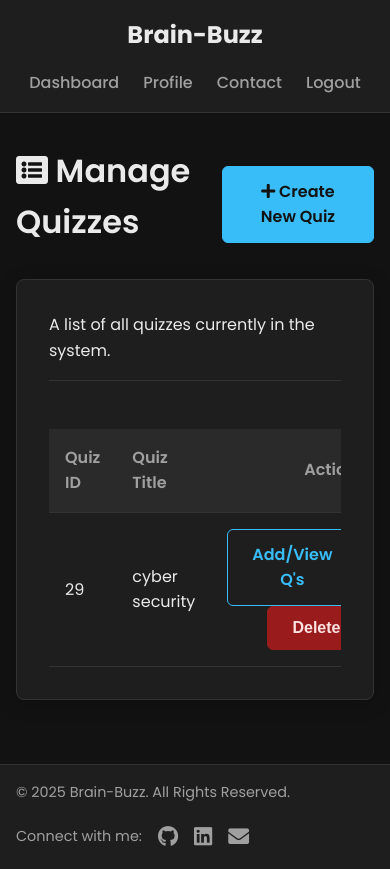
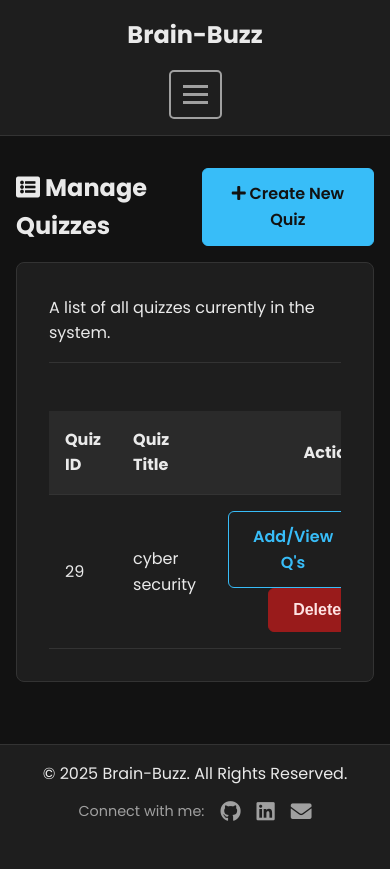
Before and after one commit to Prathamshettyy/Brain-Buzz, a PHP site: page /quizlist.php in a window 390 px wide. After the commit the page ends 821 px from the top, so only its background shows below. Run offline with PHP 8.4, Linux system fonts and the light colour scheme; a user stored in the database is signed in; data comes from the database, SQL or seed files in the repository; some libraries are stand-ins or nearby versions.

Commit message:
Refactor footer and header styles for improved responsiveness; add mobile navigation toggle and enhance visual effects on buttons and cards.

```diff
--- a/footer.php
+++ b/footer.php
@@ -20,16 +20,16 @@
     <style>
         .site-footer .container {
             display: flex;
-            justify-content: space-between;
-            align-items: center;
-            flex-wrap: wrap; /* Allows wrapping on smaller screens */
-            gap: 1rem; /* Adds space between items if they wrap */
+            flex-direction: column; /* Stack items vertically */
+            justify-content: center; /* Center vertically */
+            align-items: center;     /* Center horizontally */
+            gap: 0.5rem;             /* Add a little space between the lines */
         }
 
         .footer-links {
             display: flex;
             align-items: center;
-            gap: 1rem; /* Space between the text and icons */
+            gap: 1rem;
         }
 
         .footer-links span {
@@ -40,7 +40,7 @@
         .footer-links a {
             color: var(--text-secondary);
             text-decoration: none;
-            font-size: 1.3rem; /* Makes icons a bit larger */
+            font-size: 1.3rem;
             transition: color 0.3s ease, transform 0.3s ease;
         }
 
--- a/header.php
+++ b/header.php
@@ -19,6 +19,52 @@
     <link rel="stylesheet" href="https://pro.fontawesome.com/releases/v5.10.0/css/all.css" integrity="sha384-AYmEC3Yw5cVb3ZcuHtOA93w35dYTsvhLPVnYs9eStHfGJvOvKxVfELGroGkvsg+p" crossorigin="anonymous"/>
 
     <link href="style.css" rel="stylesheet" />
+
+    <style>
+        .nav-toggle {
+            display: none; /* Hidden by default on large screens */
+            background: none;
+            border: 2px solid var(--text-secondary);
+            border-radius: 5px;
+            padding: 0.5rem 0.75rem;
+            cursor: pointer;
+        }
+        .nav-toggle .hamburger {
+            display: block;
+            width: 25px;
+            height: 3px;
+            background-color: var(--text-secondary);
+            margin: 5px 0;
+            transition: 0.4s;
+        }
+
+        @media (max-width: 768px) {
+            .main-nav ul {
+                display: none; /* Hide the nav links by default on mobile */
+                flex-direction: column;
+                position: absolute;
+                top: 70px; /* Position below the header */
+                left: 0;
+                width: 100%;
+                background-color: var(--surface-color);
+                padding: 1rem 0;
+            }
+            .main-nav ul.active {
+                display: flex; /* Show the nav links when the menu is active */
+            }
+            .main-nav ul li {
+                width: 100%;
+                text-align: center;
+            }
+            .main-nav ul li a {
+                padding: 1rem;
+                display: block; /* Make the whole area clickable */
+            }
+            .nav-toggle {
+                display: block; /* Show the hamburger button on mobile */
+            }
+        }
+    </style>
 </head>
 <body>
     <header class="site-header">
@@ -26,8 +72,14 @@
             <div class="logo">
                 <a href="index.php">Brain-Buzz</a>
             </div>
+
             <nav class="main-nav">
-                <ul>
+                <button class="nav-toggle" id="nav-toggle-button" aria-label="Toggle navigation">
+                    <span class="hamburger"></span>
+                    <span class="hamburger"></span>
+                    <span class="hamburger"></span>
+                </button>
+                <ul id="nav-menu">
                     <?php if (isset($_SESSION['email']) || isset($_SESSION['usn']) || isset($_SESSION['staffid'])) : ?>
 
                         <?php if (isset($_SESSION['acc_type']) && $_SESSION['acc_type'] == 'staff') : ?>
@@ -42,7 +94,7 @@
                         <li><a href="logout.php">Logout</a></li>
 
                     <?php else : // User is logged out ?>
-                        <li><a href="contact.php">Contact</a></li>
+                        <li><a href="contact.php" class="btn">Contact</a></li>
                         <li><a href="login.php" class="btn">Login</a></li>
                         <li><a href="signup.php" class="btn">Sign Up</a></li>
                     <?php endif; ?>
@@ -51,3 +103,12 @@
         </div>
     </header>
     <main class="main-content">
+
+    <script>
+        const navToggleButton = document.getElementById('nav-toggle-button');
+        const navMenu = document.getElementById('nav-menu');
+
+        navToggleButton.addEventListener('click', () => {
+            navMenu.classList.toggle('active');
+        });
+    </script>
--- a/login.php
+++ b/login.php
@@ -21,7 +21,7 @@
     }
     .login-card:hover {
         transform: translateY(-5px);
-        box-shadow: 0 10px 30px rgba(0,0,0,0.3);
+        box-shadow: 0 20px 40px rgba(56, 189, 248, 0.2);
     }
     .login-card i {
         font-size: 3rem;
--- a/style.css
+++ b/style.css
@@ -1,6 +1,6 @@
 /*
  * style.css
- * New Dark UI for Brain-Buzz
+ * Final Stylesheet for Brain-Buzz
  */
 
 /* --- Google Font Import --- */
@@ -12,26 +12,14 @@
     --surface-color: #1E1E1E;
     --primary-color: #38bdf8; /* Light Blue */
     --primary-hover: #0ea5e9;
-
     --text-primary: #EAEAEA;
     --text-secondary: #A0A0A0;
     --border-color: #333333;
 }
-.main-nav a.btn:hover {
-    color: var(--bg-color);
-}
 
 /* --- Global Resets and Base Styles --- */
-* {
-    margin: 0;
-    padding: 0;
-    box-sizing: border-box;
-}
-
-html {
-    height: 100%;
-}
-
+* { margin: 0; padding: 0; box-sizing: border-box; }
+html { height: 100%; }
 body {
     font-family: 'Poppins', sans-serif;
     background-color: var(--bg-color);
@@ -41,255 +29,84 @@
     flex-direction: column;
     min-height: 100%;
 }
-
-a {
-    color: var(--primary-color);
-    text-decoration: none;
-    transition: color 0.3s ease;
-}
-
-a:hover {
-    color: var(--primary-hover);
-}
-
-img {
-    max-width: 100%;
-    height: auto;
-}
+a { color: var(--primary-color); text-decoration: none; transition: color 0.3s ease; }
+a:hover { color: var(--primary-hover); }
 
 /* --- Main Layout Container --- */
-.main-content {
-    flex: 1;
-    padding: 2rem 1rem;
-}
-
-.container {
-    max-width: 1200px;
-    margin: 0 auto;
-}
-
-/* --- Typography --- */
-h1, h2, h3, h4, h5, h6 {
-    font-weight: 600;
-    margin-bottom: 1rem;
-    color: var(--text-primary);
-}
-h1 { font-size: 2.5rem; }
-h2 { font-size: 2rem; }
-h3 { font-size: 1.5rem; }
+.main-content { flex: 1; padding: 2rem 1rem; }
+.container { max-width: 1200px; margin: 0 auto; }
 
 /* --- Header & Footer --- */
-.site-header, .site-footer {
-    background-color: var(--surface-color);
-    border-bottom: 1px solid var(--border-color);
-    padding: 1rem;
-}
-
-.site-header .container, .site-footer .container {
-    display: flex;
-    justify-content: space-between;
-    align-items: center;
-}
-
-.site-header .logo a {
-    font-size: 1.5rem;
-    font-weight: 700;
-    color: var(--text-primary);
-}
-
-.main-nav ul {
-    list-style: none;
-    display: flex;
-    gap: 1.5rem;
-    align-items: center;
-}
-
-.main-nav a {
-    color: var(--text-secondary);
-    font-weight: 500;
-}
-.main-nav a.active, .main-nav a:hover {
-    color: var(--primary-color);
-}
-
-.site-footer {
-    border-bottom: none;
-    border-top: 1px solid var(--border-color);
-    margin-top: auto;
-    font-size: 0.9rem;
-    color: var(--text-secondary);
-}
+.site-header, .site-footer { background-color: var(--surface-color); padding: 1rem; }
+.site-header { border-bottom: 1px solid var(--border-color); }
+.site-header .container { display: flex; justify-content: space-between; align-items: center; }
+.site-header .logo a { font-size: 1.5rem; font-weight: 700; color: var(--text-primary); }
+.main-nav ul { list-style: none; display: flex; gap: 1.5rem; align-items: center; }
+.main-nav a { color: var(--text-secondary); font-weight: 500; }
+.main-nav a:hover { color: var(--primary-color); }
+.site-footer { border-top: 1px solid var(--border-color); margin-top: auto; }
 
 /* --- Buttons --- */
-.btn {
-    display: inline-block;
-    padding: 0.75rem 1.5rem;
-    background-color: transparent;
-    color: var(--primary-color);
-    border: 1px solid var(--primary-color);
-    border-radius: 6px;
-    font-size: 1rem;
-    font-weight: 600;
-    cursor: pointer;
-    text-align: center;
-    transition: background-color 0.3s ease, color 0.3s ease, transform 0.2s ease;
-}
+.btn { display: inline-block; padding: 0.75rem 1.5rem; background-color: transparent; color: var(--primary-color); border: 1px solid var(--primary-color); border-radius: 6px; font-size: 1rem; font-weight: 600; cursor: pointer; text-align: center; transition: all 0.3s ease; }
+.btn:hover { background-color: var(--primary-color); color: var(--bg-color); transform: translateY(-2px); }
+.btn.btn-solid { background-color: var(--primary-color); color: var(--bg-color); }
+.btn.btn-solid:hover { background-color: var(--primary-hover); }
+.btn-secondary { background-color: var(--border-color); color: var(--text-primary); border-color: var(--border-color); }
+.btn-secondary:hover { background-color: #444; }
 
-/* Find and replace this rule in your style.css */
-
-.btn:hover {
-    background-color: var(--primary-color);
-    color: var(--bg-color); /* FIX: Changes text to the dark background color on hover */
-    transform: translateY(-2px);
-}
-
-/* Modifier for Solid Buttons (for primary actions) */
-.btn.btn-solid {
-    background-color: var(--primary-color);
-    color: #121212;
-    border-color: var(--primary-color);
-}
-
-.btn.btn-solid:hover {
-    background-color: var(--primary-hover);
-    color: #121212;
-}
-
-.btn-secondary {
-    background-color: var(--border-color);
-    color: var(--text-primary);
-    border-color: var(--border-color);
-}
-.btn-secondary:hover {
-    background-color: #444;
-    color: var(--text-primary);
-}
-
-
-/* --- Cards (for content sections) --- */
+/*
+ * =======================================================
+ * GLOBAL CARD STYLES WITH GLOWING HOVER EFFECT
+ * =======================================================
+*/
 .card {
     background-color: var(--surface-color);
     border: 1px solid var(--border-color);
     border-radius: 8px;
     padding: 2rem;
-    margin-bottom: 2rem;
-    box-shadow: 0 4px 20px rgba(0,0,0,0.2);
+    margin-bottom: 1.5rem;
+    /* This transition makes the hover effect smooth */
+    transition: transform 0.3s ease, box-shadow 0.3s ease;
 }
-
-.card-header {
-    border-bottom: 1px solid var(--border-color);
-    padding-bottom: 1rem;
-    margin-bottom: 1.5rem;
+.card:hover {
+    transform: translateY(-8px); /* Lifts the card up */
+    box-shadow: 0 15px 35px rgba(56, 189, 248, 0.15); /* Creates the glowing blue shadow */
 }
+.card-header { border-bottom: 1px solid var(--border-color); padding-bottom: 1rem; margin-bottom: 1.5rem; }
 
 /* --- Forms --- */
-.form-container {
-    max-width: 450px;
-    margin: 2rem auto;
-}
-
-.form-group {
-    margin-bottom: 1.5rem;
-}
-
-.form-group label {
-    display: block;
-    margin-bottom: 0.5rem;
-    font-weight: 500;
-    color: var(--text-secondary);
-}
-
+.form-container { max-width: 450px; margin: 2rem auto; }
+.form-group { margin-bottom: 1.5rem; }
+.form-group label { display: block; margin-bottom: 0.5rem; font-weight: 500; color: var(--text-secondary); }
 .form-group input, .form-group select, .form-group textarea {
     width: 100%;
-    padding: 0.75rem;
-    background-color: var(--bg-color);
-    border: 1px solid var(--border-color);
+    padding: 0.85rem;
     border-radius: 6px;
     font-size: 1rem;
-    color: var(--text-primary);
+    background-color: #ffffff;
+    color: #121212;
+    border: 1px solid #cccccc;
 }
-
-.form-group input:focus {
-    outline: none;
-    border-color: var(--primary-color);
-}
+.form-group input:focus, .form-group select:focus, .form-group textarea:focus { outline: none; border-color: var(--primary-color); box-shadow: 0 0 0 3px rgba(56, 189, 248, 0.25); }
 
 /* --- Tables --- */
-.table-container {
-    overflow-x: auto;
+.table-container { overflow-x: auto; }
+.table { width: 100%; border-collapse: collapse; margin-top: 1.5rem; }
+.table th, .table td { padding: 1rem; text-align: left; border-bottom: 1px solid var(--border-color); }
+.table th { background-color: #2a2a2a; }
+.table tbody tr:hover { background-color: #252525; }
+
+/* --- Responsive & Fixes --- */
+@media (max-width: 768px) {
+    .site-header .container { flex-direction: column; gap: 1rem; }
+    .main-nav ul { flex-direction: row; flex-wrap: wrap; justify-content: center; gap: 0.5rem; }
+    .main-nav a.btn { padding-top: 0.5rem; padding-bottom: 0.5rem; }
 }
+.main-nav a.btn:hover { color: var(--bg-color) !important; }
 
-.table {
-    width: 100%;
-    border-collapse: collapse;
-    margin-top: 1.5rem;
-}
-
-.table th, .table td {
-    padding: 1rem;
-    text-align: left;
-    border-bottom: 1px solid var(--border-color);
-}
-
-.table th {
-    background-color: #2a2a2a;
-    font-weight: 600;
-    color: var(--text-secondary);
-}
-
-.table tbody tr:hover {
-    background-color: #252525;
-}
-
-/* --- Responsive --- */
-@media (max-width: 768px) {
-    .site-header .container {
-        flex-direction: column;
-        gap: 1rem;
-    }
-}
-
-/* --- Style for Forgot Password Link --- */
-.form-footer-link {
-    text-align: center;
-    margin-top: 1.5rem;
-}
-.form-footer-link a {
-    color: var(--text-secondary);
-    font-size: 0.9rem;
-    text-decoration: none;
-}
-.form-footer-link a:hover {
-    text-decoration: underline;
-}
-/* --- New Input Field Styles (White Background) --- */
-
-.form-group input,
-.form-group select,
-.form-group textarea {
-    background-color: #828181; /* White background */
-    color: #0b0b0b;            /* Black text */
-    border: 1px solid #cccccc; /* A light grey border */
-}
-
-/* Change placeholder text color to a darker grey */
-.form-group input::placeholder,
-.form-group textarea::placeholder {
-    color: #666666;
-    opacity: 1; /* Override Bootstrap's default opacity */
-}
-
-/* Ensure the focus style remains consistent */
-.form-group input:focus,
-.form-group select:focus,
-.form-group textarea:focus {
-    outline: none;
-    border-color: var(--primary-color); /* Keeps the blue focus border */
-    box-shadow: 0 0 0 3px rgba(56, 189, 248, 0.2);
-}
-
-/* Make the text in the 'Correct Answer' field green for emphasis */
-#ans, #answer {
-    color: #166534; /* Dark Green */
-    font-weight: 500;
-}
+/* Centered Footer */
+.site-footer .container { flex-direction: column; justify-content: center; align-items: center; gap: 0.5rem; }
+.footer-links { display: flex; align-items: center; gap: 1rem; }
+.footer-links span { color: var(--text-secondary); font-size: 0.9rem; }
+.footer-links a { color: var(--text-secondary); text-decoration: none; font-size: 1.3rem; transition: all 0.3s ease; }
+.footer-links a:hover { color: var(--primary-color); transform: scale(1.1); }
```
Also changed, not shown: index.php (+74 -18 lines).
